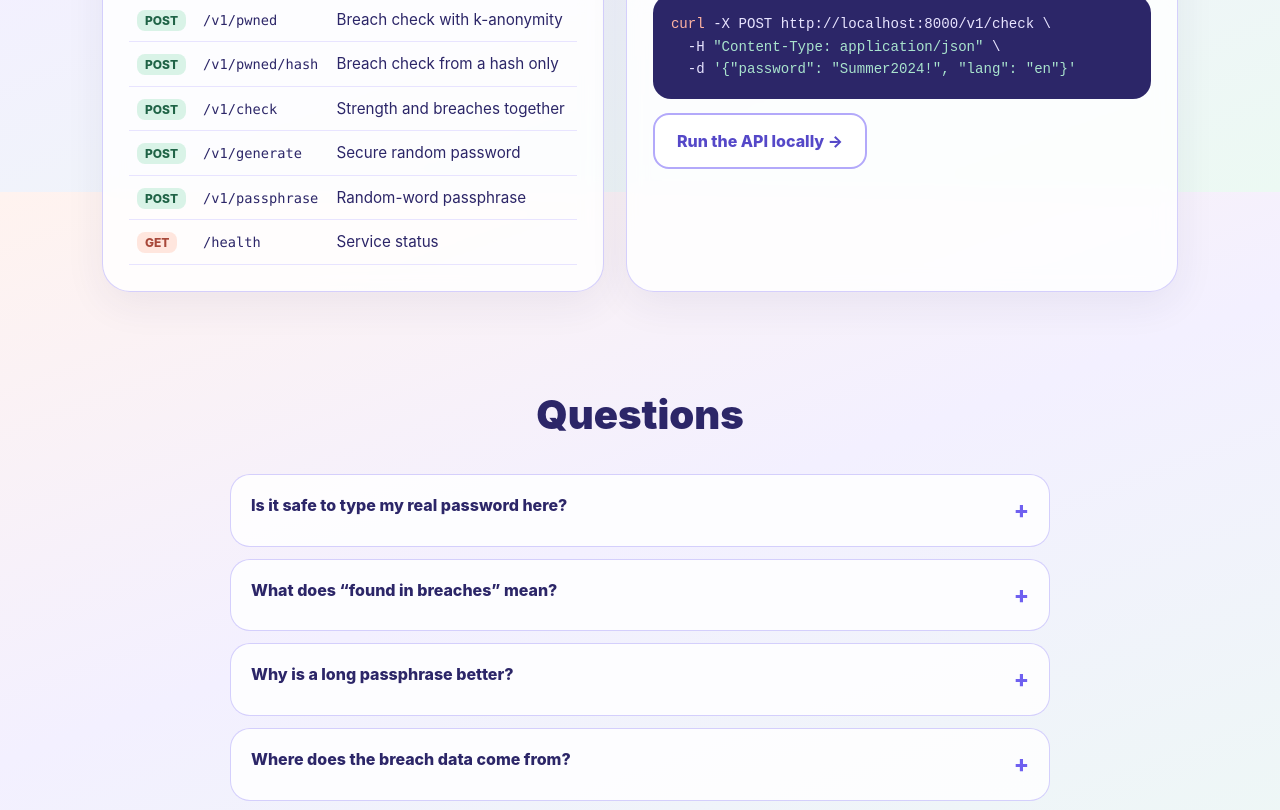
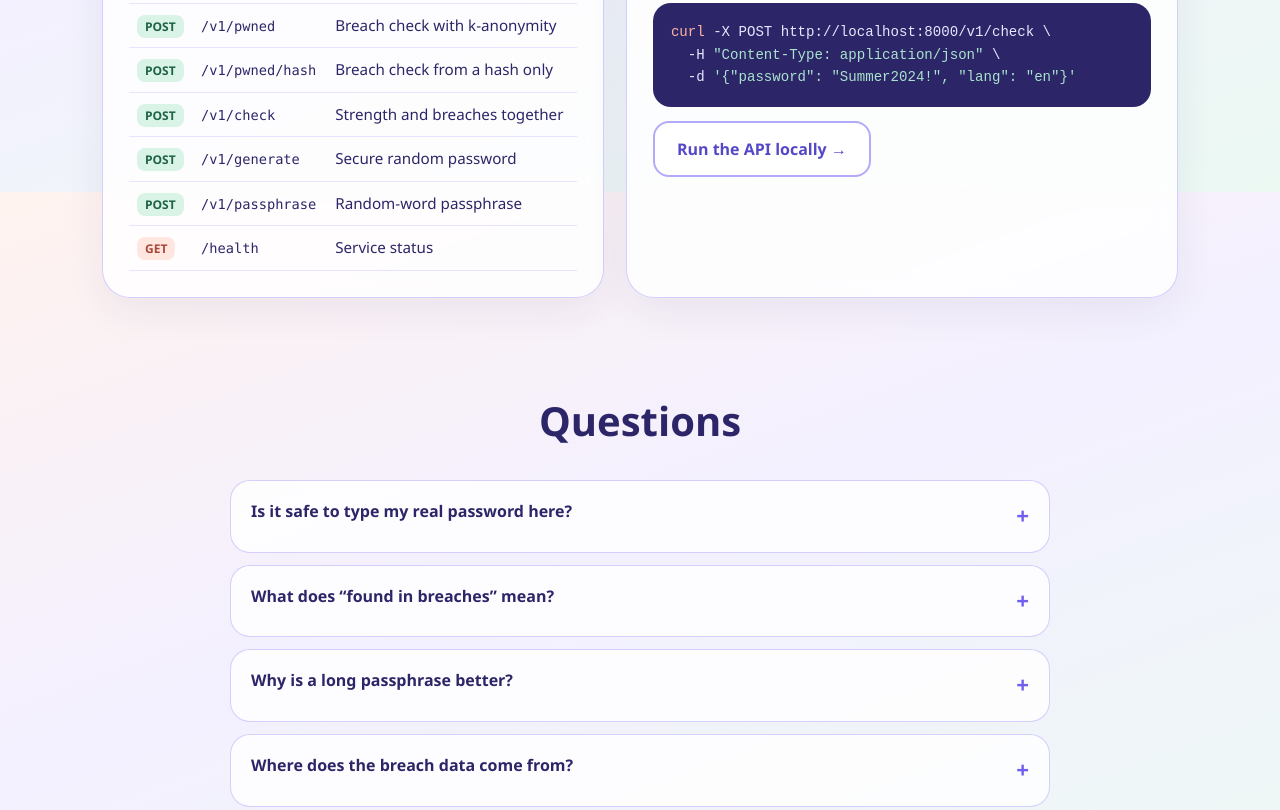
Before and after one commit to NoyaAdivi/LeakLens, a plain HTML site: page docs/index.html in a window 1280 px wide. Shown: the part 3008-3818 px from the top of the page. Drawn offline with Linux system fonts and the light colour scheme.

Commit message:
Use Okeat fonts (Fredoka and Rubik) on the website

```diff
--- a/docs/index.html
+++ b/docs/index.html
@@ -9,15 +9,18 @@
 <meta property="og:description" content="Password strength and breach checks. Only 5 characters of a hash ever leave your device.">
 <meta property="og:image" content="https://noyaadivi.github.io/LeakLens/images/social-preview-en.png">
 <meta name="twitter:card" content="summary_large_image">
-<meta http-equiv="Content-Security-Policy" content="default-src 'self'; connect-src https://api.pwnedpasswords.com; img-src 'self' data:; style-src 'self' 'unsafe-inline'; script-src 'self' 'unsafe-inline'; base-uri 'none'; form-action 'none'">
+<meta http-equiv="Content-Security-Policy" content="default-src 'self'; connect-src https://api.pwnedpasswords.com; img-src 'self' data:; style-src 'self' 'unsafe-inline' https://fonts.googleapis.com; font-src https://fonts.gstatic.com; script-src 'self' 'unsafe-inline'; base-uri 'none'; form-action 'none'">
 <meta name="referrer" content="no-referrer">
 <meta name="theme-color" content="#E8E4FF">
 <link rel="icon" href="favicon.png">
+<link rel="preconnect" href="https://fonts.googleapis.com"><link rel="preconnect" href="https://fonts.gstatic.com" crossorigin>
+<link href="https://fonts.googleapis.com/css2?family=Fredoka:wght@500;600;700&family=Rubik:wght@400;500;600;700&display=swap" rel="stylesheet">
 <style>
 :root{--peach:#FFE6DE;--lav:#E8E4FF;--mint:#D9F3E7;--rose:#FBD5E0;--sun:#FFF1C9;--coral:#E36E57;--purple:#6F60F0;--deep:#5548C8;--ink:#2C2668;--muted:#6B5D7A;--card:rgba(255,255,255,.82);--line:rgba(179,169,250,.55);--fs:1}
 *{box-sizing:border-box}
+h1,h2,h3,.brand,.label,.stat b,.eyebrow,.btn,.pillbtn,.step b,.feat b,summary{font-family:Fredoka,Rubik,"Segoe UI",sans-serif}
 html{scroll-behavior:smooth;font-size:calc(16px * var(--fs))}
-body{margin:0;font-family:-apple-system,BlinkMacSystemFont,"Segoe UI",Rubik,Heebo,Helvetica,Arial,sans-serif;color:var(--ink);background:linear-gradient(160deg,#FFF3EF 0%,#F3F0FF 45%,#ECF9F3 100%);background-attachment:fixed;overflow-x:hidden;line-height:1.55}
+body{margin:0;font-family:Rubik,"Segoe UI",Helvetica,Arial,sans-serif;color:var(--ink);background:linear-gradient(160deg,#FFF3EF 0%,#F3F0FF 45%,#ECF9F3 100%);background-attachment:fixed;overflow-x:hidden;line-height:1.55}
 a{color:var(--deep)}
 .skip{position:absolute;inset-inline-start:12px;top:-60px;background:var(--ink);color:#fff;padding:10px 16px;border-radius:12px;z-index:100;text-decoration:none;font-weight:800}
 .skip:focus{top:12px}
```
